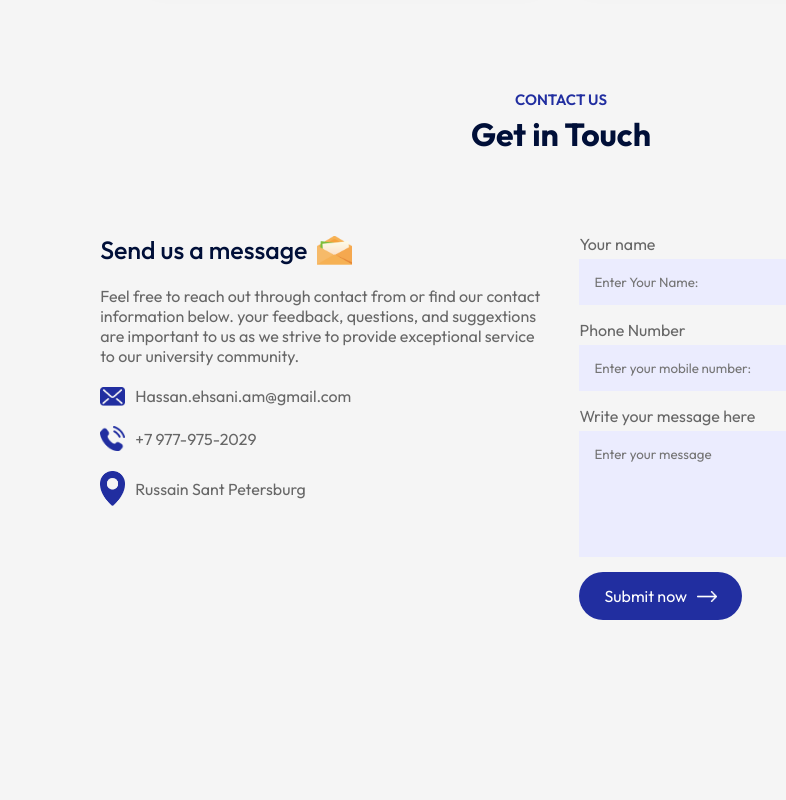
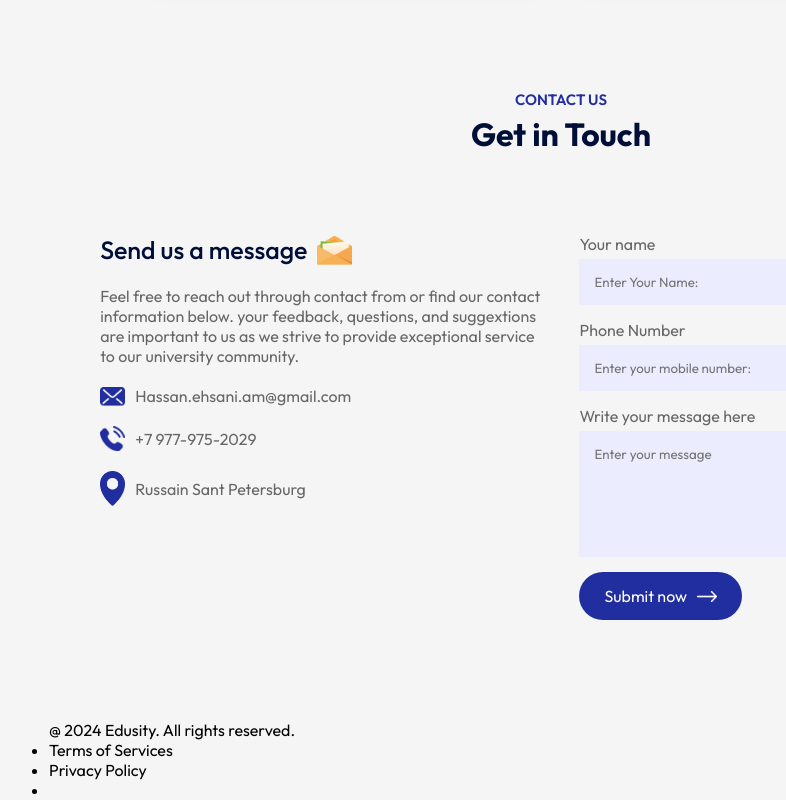
Before and after one commit to HassanEhsani/edusityy, a React (Vite) app: page / in a window 1280 px wide. Shown: the part 2910-3710 px from the top of the page, without its empty margins (79-865 px from the left). Before the commit the page ends 3630 px from the top, so only its background shows below. Built offline with nearby package versions, Linux system fonts and the light colour scheme.

Commit message:
added footer in the App.jsx

```diff
--- a/src/App.jsx
+++ b/src/App.jsx
@@ -8,6 +8,7 @@ import About from './Components/About/About'
 import Campus from './Components/Campus/Campus'
 import Testimonials from './Components/Testimonials/Testimonials'
 import Contact from './Components/Contact/Contact'
+import Footer from './Components/Footer/Footer'
 
 function App() {
   return (
@@ -24,6 +25,7 @@ function App() {
         <Testimonials/>
         <Title subTitle='Contact Us' title='Get in Touch' />
         <Contact/>
+        <Footer/>
       </div>
 
     </div>
--- a/src/Components/Footer/Footer.jsx
+++ b/src/Components/Footer/Footer.jsx
@@ -5,6 +5,12 @@ import './Footer.css'
 const Footer = () => {
   return (
     <div className='footer'>
+    <p>@ 2024 Edusity. All rights reserved.</p>
+    <ul>
+        <li>Terms of Services</li>
+        <li>Privacy Policy</li>
+        <li></li>
+    </ul>
 
     </div>
   )
```
